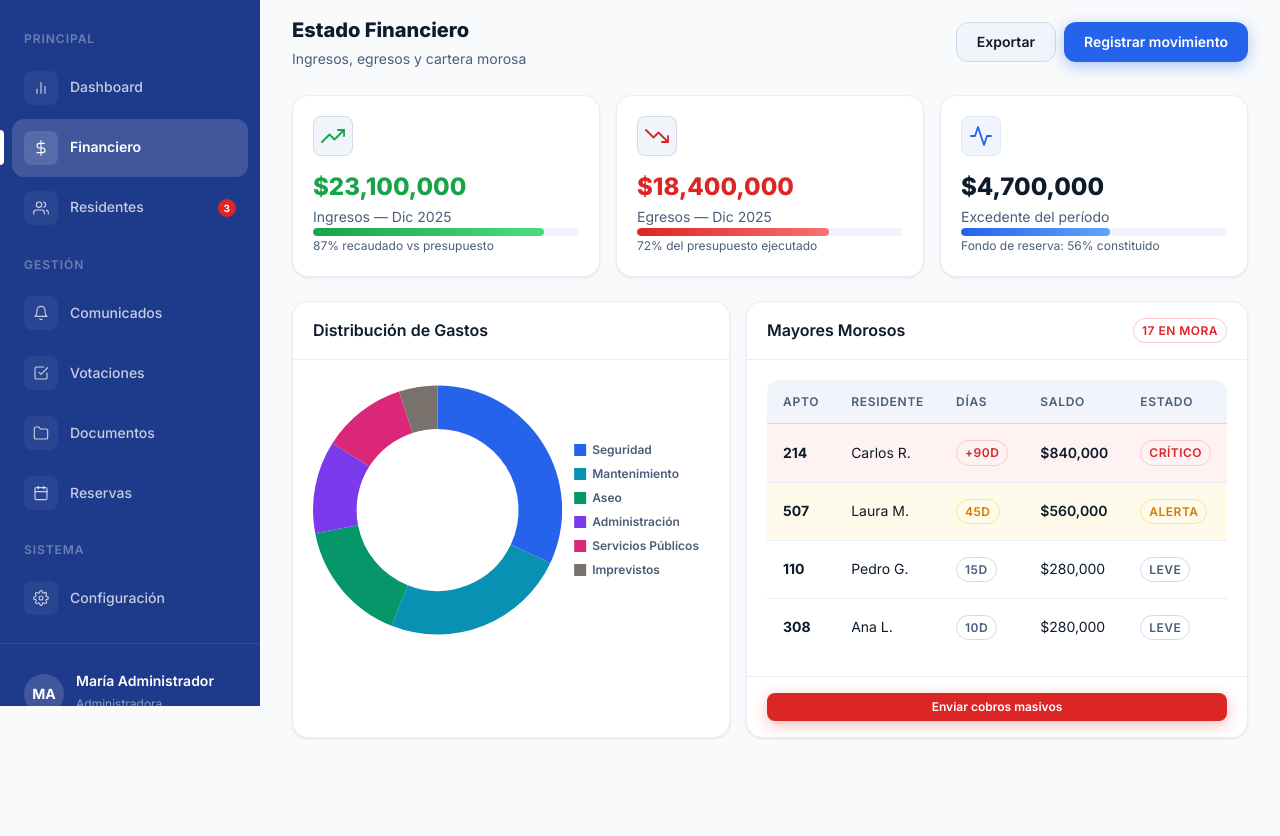
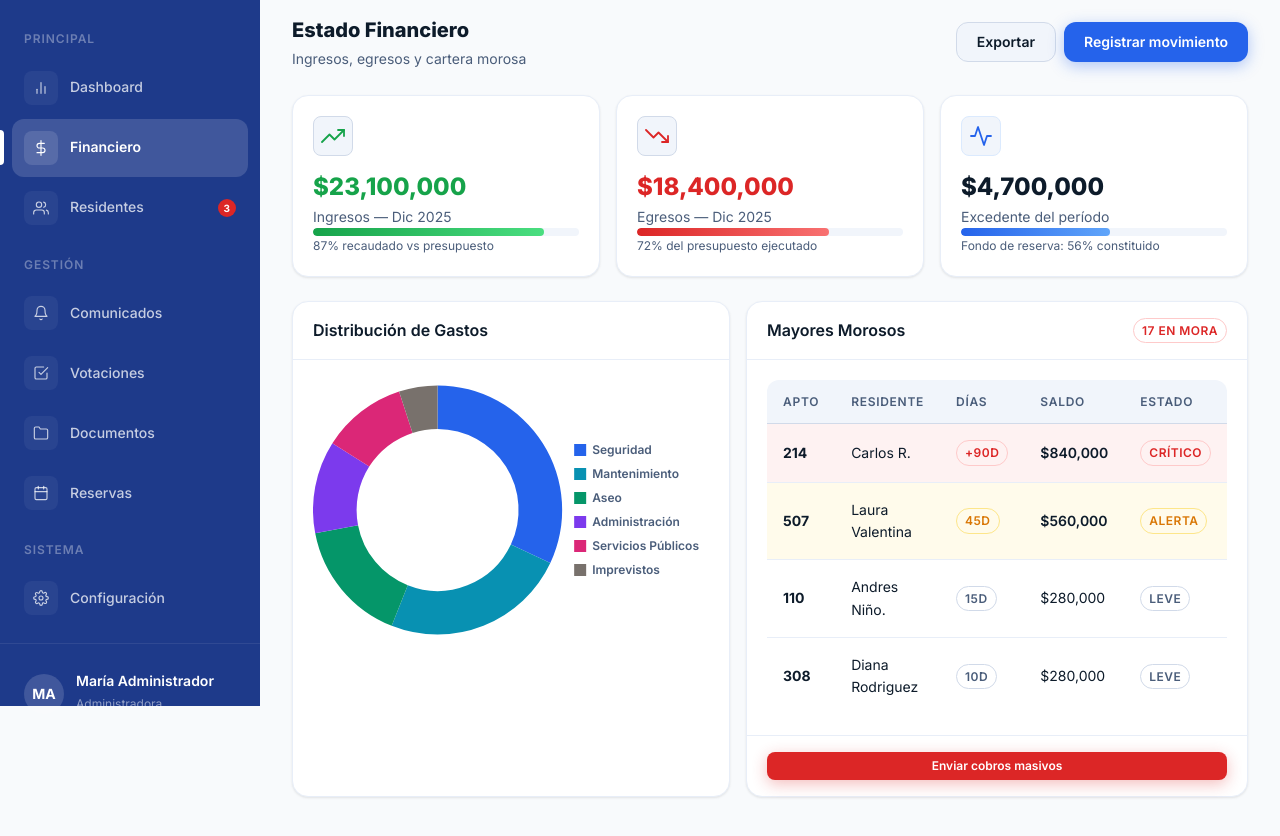
Before and after one commit to SebastiianSb/Propiedad-Horizontal---Fase-4---Proyecto-de-grado, a plain HTML site: page admin.html in a window 1280 px wide. Both pictures are taken after a click on the element "Financiero". Shown: the part 94-930 px from the top of the page. Before the commit the page ends 880 px from the top, so only its background shows below. Drawn offline with nearby package versions, Linux system fonts and the light colour scheme.

Commit message:
Any names has been updated

```diff
--- a/admin.html
+++ b/admin.html
@@ -347,19 +347,19 @@
                       <td><span class="badge badge-danger">Crítico</span></td>
                     </tr>
                     <tr class="row-warning">
-                      <td><strong>507</strong></td><td>Laura M.</td>
+                      <td><strong>507</strong></td><td>Laura Valentina</td>
                       <td><span class="badge badge-warning">45d</span></td>
                       <td class="font-semibold">$560,000</td>
                       <td><span class="badge badge-warning">Alerta</span></td>
                     </tr>
                     <tr>
-                      <td><strong>110</strong></td><td>Pedro G.</td>
+                      <td><strong>110</strong></td><td>Andres Niño.</td>
                       <td><span class="badge badge-neutral">15d</span></td>
                       <td>$280,000</td>
                       <td><span class="badge badge-neutral">Leve</span></td>
                     </tr>
                     <tr>
-                      <td><strong>308</strong></td><td>Ana L.</td>
+                      <td><strong>308</strong></td><td>Diana Rodriguez</td>
                       <td><span class="badge badge-neutral">10d</span></td>
                       <td>$280,000</td>
                       <td><span class="badge badge-neutral">Leve</span></td>
```
Also changed, not shown: resident.html (+2 -2 lines).
